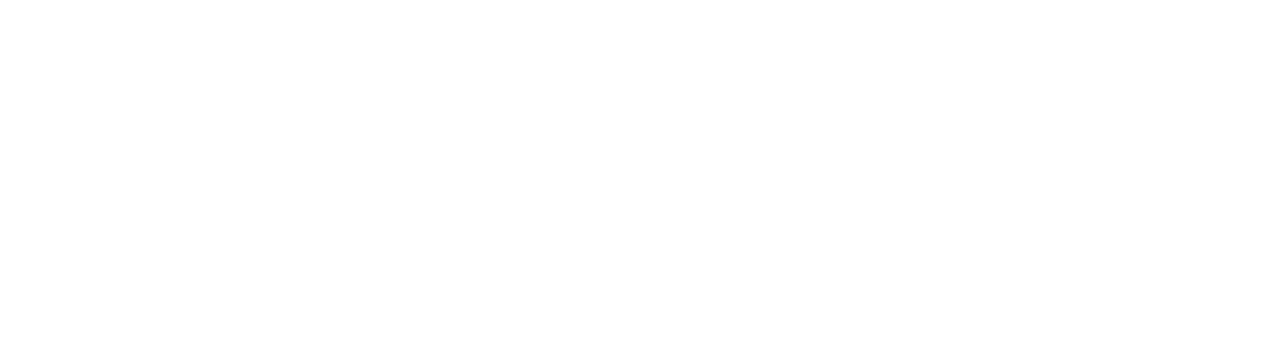
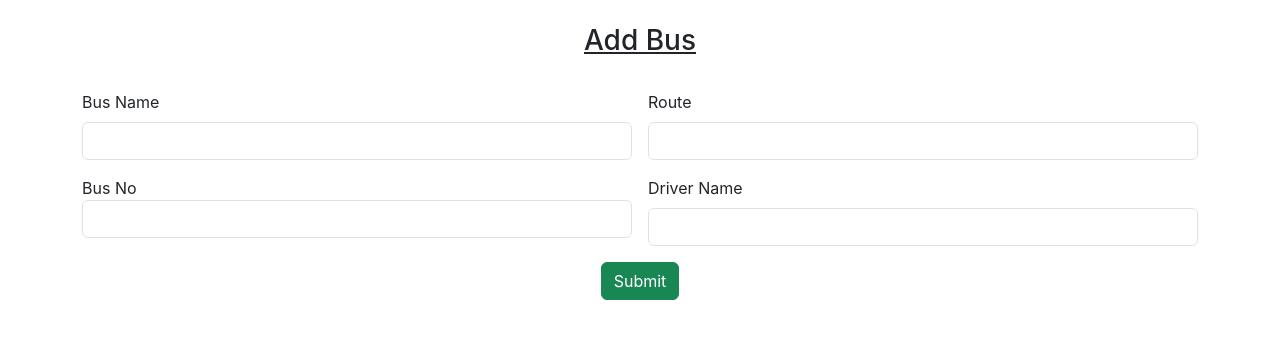
Before and after one commit to AnushaKAntonyAnu/busApp_react, a React (Create React App) app: page /add in a window 1280 px wide. Before the commit this address had no page. Shown: the top 338 px of the page. Built offline with nearby package versions, Linux system fonts and the light colour scheme.

Commit message:
project completed

```diff
--- a/src/App.js
+++ b/src/App.js
@@ -3,6 +3,7 @@ import './App.css';
 import { BrowserRouter, Route, Routes } from 'react-router-dom';
 import AddUser from './components/AddUser';
 import LoginUser from './components/LoginUser';
+import AddBus from './components/AddBus';
 
 function App() {
   return (
@@ -11,6 +12,7 @@ function App() {
      <Routes>
       <Route path='/reg' element={<AddUser/>}/>
       <Route path='/' element={<LoginUser/>}/>
+      <Route path='/add' element={<AddBus/>}/>
      </Routes>
      </BrowserRouter>
     </div>
--- /dev/null
+++ b/src/components/AddBus.jsx
@@ -0,0 +1,69 @@
+import axios from 'axios'
+import React, { useState } from 'react'
+
+const AddBus = () => {
+    const[data,setData]=useState(
+        {
+            "bname":"",
+            "route":"",
+            "busno":"",
+            "dname":""
+
+        }
+
+)
+const inputHandler=(event)=>{
+    setData({...data,[event.target.name]:event.target.value})
+}
+const readValue=()=>{
+    console.log(data)
+    axios.post("http://localhost:8080/add",data).then(
+        (response)=>{
+            console.log(response.data)
+            if (response.data.status=="success") {
+                alert("successfully add")
+            } else {
+                alert("error")
+            }
+        }
+    )
+}
+return (
+<div>
+    {/* <NavBar/> */}
+    <br></br><h3><u><center>Add Bus</center></u></h3><br></br>
+    <div className="container">
+        <div className="row">
+            <div className="col col-12 col-sm-12 col-md-12 col-lg-12 col-xl-12 col-xxl-12">
+                <div className="row g-3">
+                    <div className="col col-12 col-sm-6 col-md-6 col-lg-6 col-xl-6 col-xxl-6">
+                        <label htmlFor="" className="form-label">Bus Name</label>
+                        <input type="text" className="form-control" name='bname' value={data.bname} onChange={inputHandler}/>
+                    </div>
+                    <div className="col col-12 col-sm-6 col-md-6 col-lg-6 col-xl-6 col-xxl-6">
+                        <label htmlFor="" className="form-label">Route</label>
+                        <input type="text" className="form-control" name='route' value={data.route} onChange={inputHandler} />
+                    </div>
+
+                    <div className="col col-12 col-sm-6 col-md-6 col-lg-6 col-xl-6 col-xxl-6">
+                        <label htmlFor="" className="from-label">Bus No</label>
+                        <input type="text" className="form-control" name='busno' value={data.busno} onChange={inputHandler}/>
+                    </div>
+                    <div className="col col-12 col-sm-6 col-md-6 col-lg-6 col-xl-6 col-xxl-6">
+                        <label htmlFor="" className="form-label">Driver Name</label>
+                        <input type="text" className="form-control" name='dname' value={data.dname} onChange={inputHandler}/>
+                    </div>
+
+                    <div className="col col-12 col-sm-12 col-md-12 col-lg-12 col-xl-12 col-xxl-12">
+                        <center><button className="btn btn-success" onClick={readValue}>Submit</button></center>
+                    </div>
+
+                </div>
+            </div>
+        </div>
+    </div>
+</div>
+)
+}
+
+export default AddBus
```
